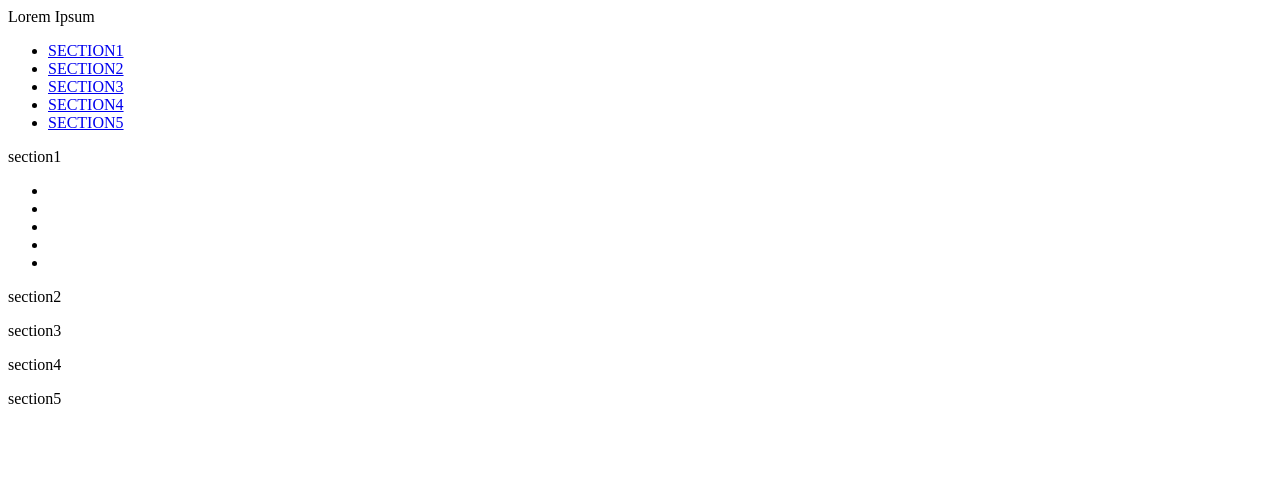
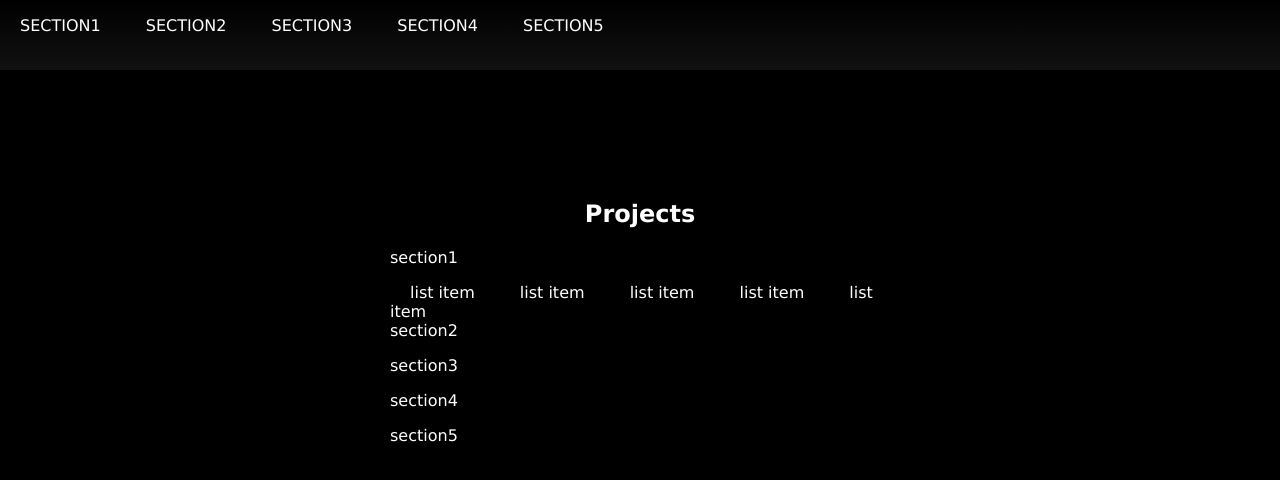
Before and after one commit to alexwojtak/fccproject5, a plain HTML site: page index.html in a window 1280 px wide. Drawn offline with Linux system fonts and the light colour scheme.

Commit message:
Add improved styling

```diff
--- a/index.html
+++ b/index.html
@@ -2,12 +2,11 @@
 <html>
     <head>
         <meta charset="UTF-8">
-        <link ref="stylesheet" type="text/css" href="style.css">
+        <link rel="stylesheet" type="text/css" href="style.css">
         <title>Personal Portfolio Website</title>
     </head>
     <body>
         <nav id="navbar">
-            <header>Lorem Ipsum</header>
             <ul>
                 <li><a class="nav-link" href=#section1>SECTION1</a></li>
                 <li><a class="nav-link" href=#section2>SECTION2</a></li>
@@ -19,16 +18,17 @@
 
         <main id="main-doc">
             <section class="main-section" id="section1">
+                <h1 id="maintitle">Projects</h1>
                 <header>section1</header>
                 <p></p>
                 <p></p>
                 <code></code>
                 <ul>
-                    <li></li>
-                    <li></li>
-                    <li></li>
-                    <li></li>
-                    <li></li>
+                    <li>list item</li>
+                    <li>list item</li>
+                    <li>list item</li>
+                    <li>list item</li>
+                    <li>list item</li>
                 </ul>
             </section>
             <section class="main-section" id="section2">
--- a/style.css
+++ b/style.css
@@ -3,23 +3,47 @@
       background-color: lightblue;
     }
   }
+body{
+    background-color: #000000;
+    color: #FFFFFF;
+    font-family: Futura-Bold, Verdana, sans-serif;
+}
   ul{
       list-style-type: none;
-      margin: 0;
+      margin-bottom: 0;
       padding: 0;
-      background-color: #FFFFFF;
   }
 li {
     display: inline;
-      color: #000000;
     text-decoration: none;
     margin:21px 4px;
     padding: 20px 16px;
 }
+h1{
+    font-weight: 900;
+}
+.nav-link{
+    text-decoration: none;
+    color: #FFFFFF;
+}
 #navbar{
     position: fixed;
-      width: 49%;
+    background-color: #000000;
+    background-image: linear-gradient(#000000, #111111);
+    z-index: 10;
+    width: 100%;
+    height: 70px;
     left: 0;
     margin-top: 0px;
     top: 0;
 }
+#maintitle{
+    text-align: center;
+}
+#main-doc{
+    max-width: 500px;
+    margin-top: 200px;
+    margin-left: auto;
+    margin-right: auto;
+
+}
```
Lines whose indentation alone changed are shown as unchanged.
